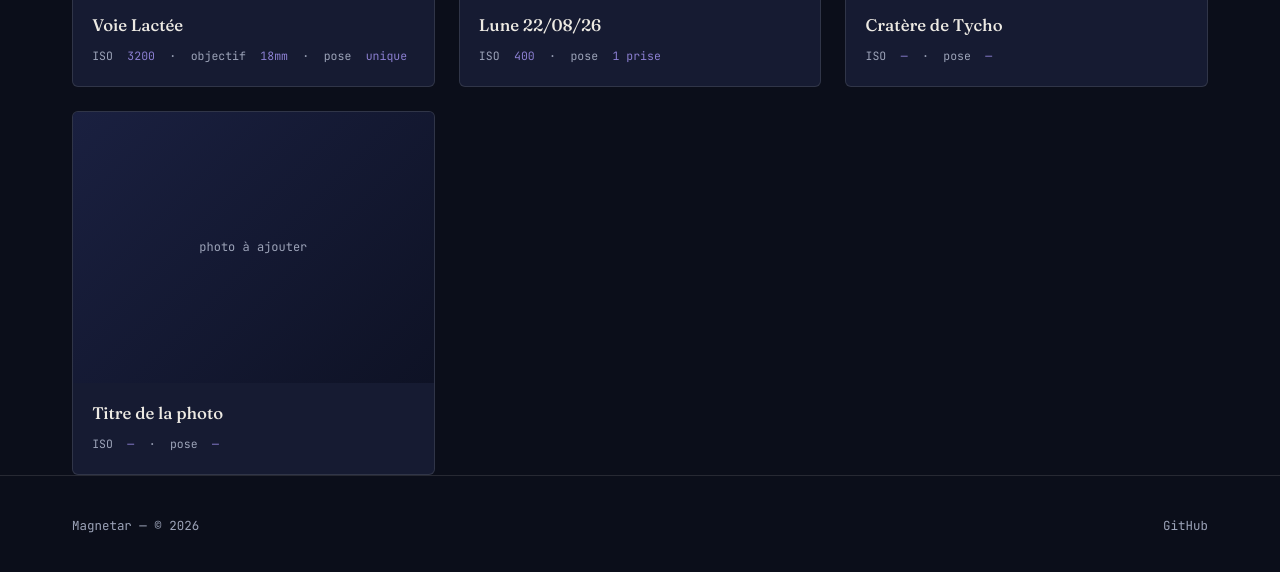
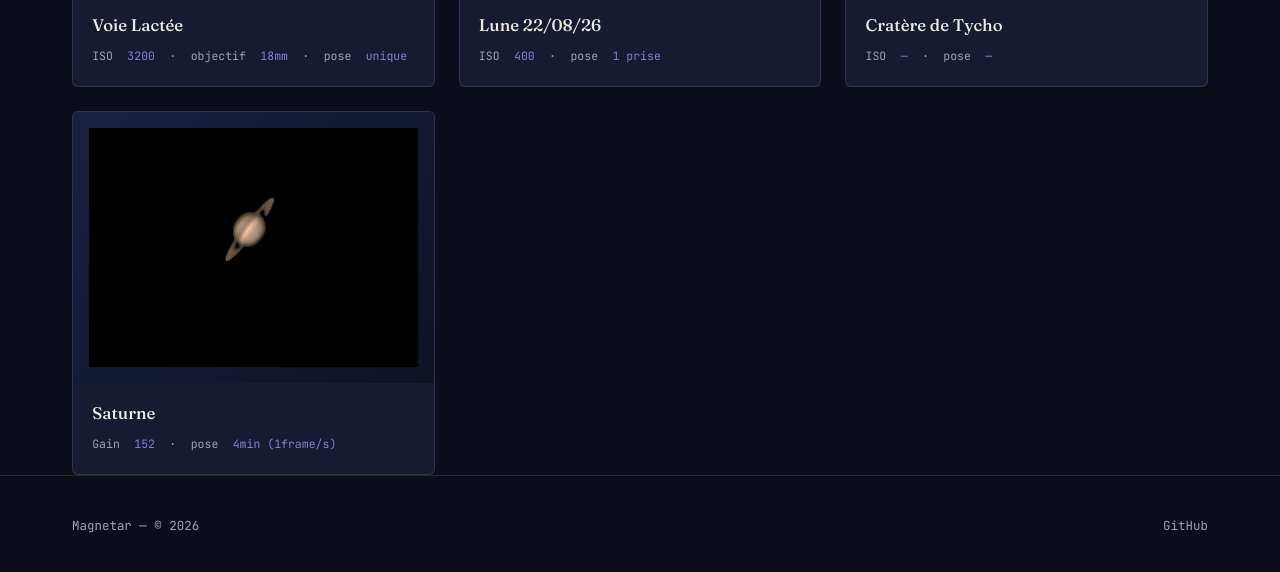
Before and after one commit to BHSagittarius/Magnetar, a plain HTML site: page astro.html in a window 1280 px wide. Shown: the part 688-1260 px from the top of the page. Drawn offline with Linux system fonts and the light colour scheme.

Commit message:
Update astro.html

```diff
--- a/astro.html
+++ b/astro.html
@@ -75,10 +75,12 @@
         </div>
       </div>
       <div class="card">
-        <div class="card-img">photo à ajouter</div>
+        <div class="card-img">
+          <img src="images/Saturne1.jpg" alt="Saturne">
+        </div>
         <div class="card-body">
-          <div class="card-title">Titre de la photo</div>
-          <div class="exif"><span>ISO</span> — <span>·</span> <span>pose</span> —</div>
+          <div class="card-title">Saturne</div>
+          <div class="exif"><span>Gain</span> 152 <span>·</span> <span>pose</span> 4min (1frame/s)</div>
         </div>
       </div>
 
```
